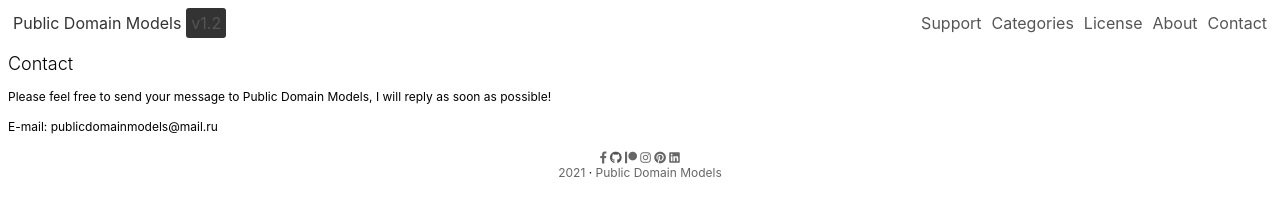
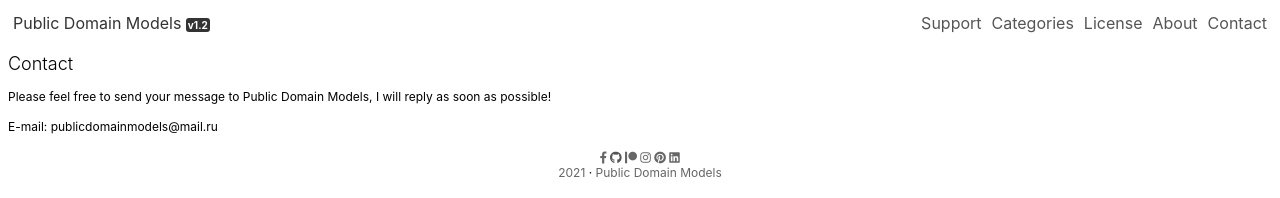
Before and after one commit to mohamadrido/project, a Jekyll site: the page built from contact.html, in a window 1280 px wide. Shown: the top 198 px of the page. Built offline with Jekyll 4.4.1, drawn with Linux system fonts in a browser that asks for light colours; nearby versions of some CDN libraries.

Commit message:
Update default.html

```diff
--- a/_layouts/default.html
+++ b/_layouts/default.html
@@ -24,8 +24,7 @@
 </head>
 <body>
 <header class="topnav" id="myTopnav">
-  <a href="https://publicdomainmodels.com" class="active">{{site.name}}</a>
-  <a href="https://publicdomainmodels.com/release" class="ver">v1.2</a>
+  <a href="https://publicdomainmodels.com" class="active">{{site.name}} <b class="ver">v1.2</b></a>
   <div class="header-right">
   <a href="javascript:void(0);" class="icon" onclick="myFunction()">
     <i class="fa fa-bars"></i>
```
